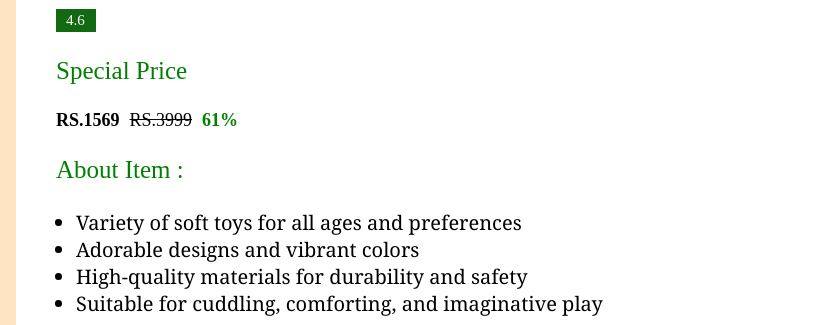
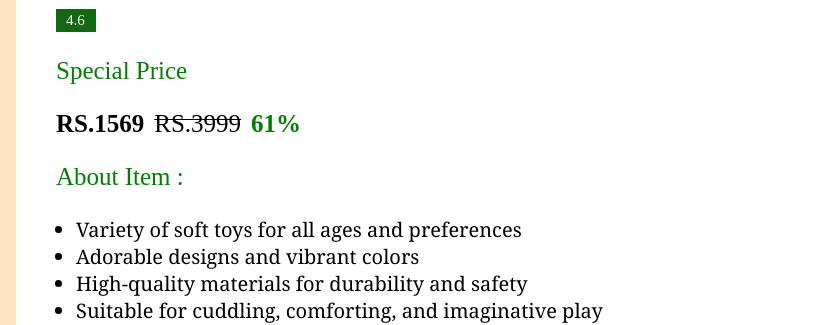
Before and after one commit to shriyaborkar358/Product-blog-app, a React app: page /blog/teddy-1 in a window 1280 px wide. Shown: the part 126-451 px from the top of the page, 452-1280 px from the left. Built offline with nearby package versions, Linux system fonts and the light colour scheme.

Commit message:
changes in blogview

```diff
--- a/src/views/BlogView/BlogView.css
+++ b/src/views/BlogView/BlogView.css
@@ -60,7 +60,7 @@
 
 .product-price-1 {
     margin-right: 10px;
-    font-size: 18px;
+    font-size: 25px;
 }
 
 .product-description {
--- a/src/views/BlogView/BlogView.js
+++ b/src/views/BlogView/BlogView.js
@@ -36,13 +36,13 @@ function BlogView() {
         </p>
         <div className="product-price-container-1">
           <b>
-            <span className="product-price">RS.{selectedData.price}</span>
+            <span className="product-price-1">RS.{selectedData.price}</span>
           </b>
           <del>
-            <span className="product-price">RS.{selectedData.mrp}</span>
+            <span className="product-price-1">RS.{selectedData.mrp}</span>
           </del>
           <b>
-            <span className="product-price" style={{ color: "green" }}>
+            <span className="product-price-1" style={{ color: "green" }}>
               {selectedData.discount}
             </span>
           </b>
```
